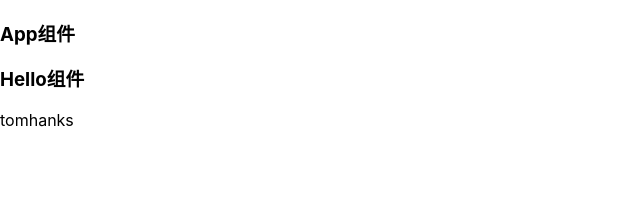
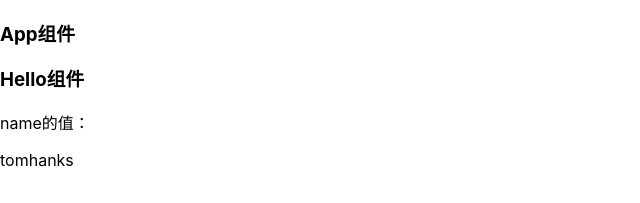
Before and after one commit to Xuan1202/myapp-ts, a React (Create React App) app: page / in a window 1280 px wide. Shown: the top 203 px of the page, without its empty margins (0-640 px from the left). Built offline with nearby package versions, Linux system fonts and the light colour scheme.

Commit message:
fix: Hello组件添加span

```diff
--- a/src/Hello.tsx
+++ b/src/Hello.tsx
@@ -8,7 +8,9 @@ interface Greeting {
 const Hello: React.FC<Greeting> = (props: Greeting) => {
     return (
         <div>
+
             <h3>Hello组件</h3>
+            <span>name的值：</span>
             <p>{props.name == 'tom' ? props.name + 'hanks' : props.name}</p>
         </div>
     )
```
Also changed, not shown: 1 other file (tests, documents, lock files or other folders).
